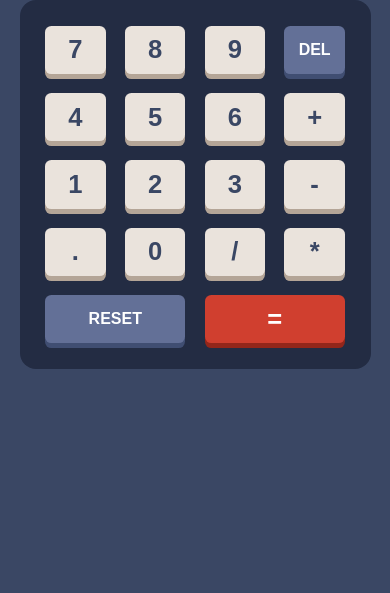
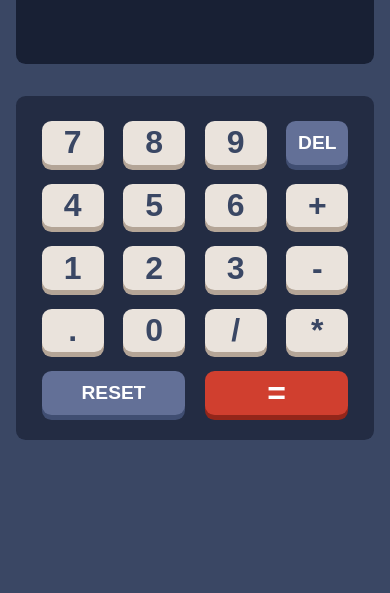
Before and after one commit to Ladipop/calculator, a plain HTML site: page index.html in a window 390 px wide. Shown: the part 251-844 px from the top of the page. Drawn offline with Linux system fonts and the light colour scheme.

Commit message:
Update style.css

```diff
--- a/style.css
+++ b/style.css
@@ -21,26 +21,53 @@
   box-sizing: border-box;
 }
 
-html {
+/* html {
+  height: 100%;
   width: 100%;
-  /* height: 100%; */
   background-color: var(--Very-dark-desaturated-blue-html);
   font-size: 32px;
   font-family: "Plus Jakarta Sans";
-  display: flex;
-  justify-content: center;
-  align-items: center;
 }
 body {
   background-color: var(--Very-dark-desaturated-blue-html);
-  width: 60%;
-  max-width: 730px;
+  width: 100%;
+  height: 100%;
+  display: flex;
+  align-items: center;
+  justify-content: center;
+}
+.main-app {
   display: flex;
   flex-direction: column;
   gap: 1rem;
-  margin: 3rem auto;
+  width: 30%;
+  max-width: 730px;
+} */
+html {
+  width: 100%;
+  background-color: var(--Very-dark-desaturated-blue-html);
+  font-size: 32px;
+  font-family: "Plus Jakarta Sans";
 }
 
+body {
+  background-color: var(--Very-dark-desaturated-blue-html);
+  width: 100%;
+  min-height: 100vh;
+  display: flex;
+  align-items: center;
+  justify-content: center;
+  margin: 0;
+  padding: 1rem;
+}
+
+.main-app {
+  display: flex;
+  flex-direction: column;
+  gap: 1rem;
+  width: 50%;
+  max-width: 400px;
+}
 .theme-nav {
   display: flex;
   justify-content: space-between;
@@ -266,13 +293,7 @@ body {
   color: var(--Very-dark-blue);
 }
 
-@media all and (min-width: 1399px) {
-  body {
-    width: 30%;
-    margin: 0 auto;
-    margin-top: 0.8rem;
-    gap: 0.7rem;
-  }
+@media all and (min-width: 1px) {
   .theme-bar-container {
     gap: 0.55rem;
   }
@@ -281,7 +302,6 @@ body {
     height: 30px;
   }
   .circle {
-    content: "";
     width: 20px;
     height: 20px;
     top: 5px;
@@ -296,7 +316,7 @@ body {
   }
   .btn-reset,
   .btn-del {
-    font-size: 0.8rem;
+    font-size: 0.6rem;
   }
   .btn {
     padding: 0.1rem 0.1rem;
@@ -308,15 +328,32 @@ body {
     border-radius: 0.3rem;
   }
 }
-@media all and (max-width: 1200px) {
-  body {
-    width: 630px;
+@media all and (max-width: 850px) {
+  .main-app {
+    width: 55%;
+    max-width: 700px;
   }
 }
+@media all and (max-width: 700px) {
+  body {
+    padding: 1rem 0.5rem;
+  }
+  .main-app {
+    width: 70%;
+  }
+}
+@media all and (max-width: 560px) {
+  .main-app {
+    width: 90%;
+  }
+}
+@media all and (max-width: 440px) {
+  .main-app {
+    width: 100%;
+  }
+}
+/*
 @media all and (max-width: 900px) {
-  body {
-    width: 80%;
-  }
   .theme {
     height: 40px;
   }
@@ -327,9 +364,6 @@ body {
   }
 }
 @media all and (max-width: 750px) {
-  body {
-    width: 90%;
-  }
   .theme-digit {
     position: absolute;
     bottom: 1.6rem;
@@ -366,9 +400,6 @@ body {
 }
 
 @media all and (max-width: 450px) {
-  body {
-    margin-bottom: 1rem;
-  }
   .calc-result {
     height: 120px;
   }
@@ -388,4 +419,4 @@ body {
   .calc-area {
     padding: 0.8rem 0.8rem;
   }
-}
+} */
```
